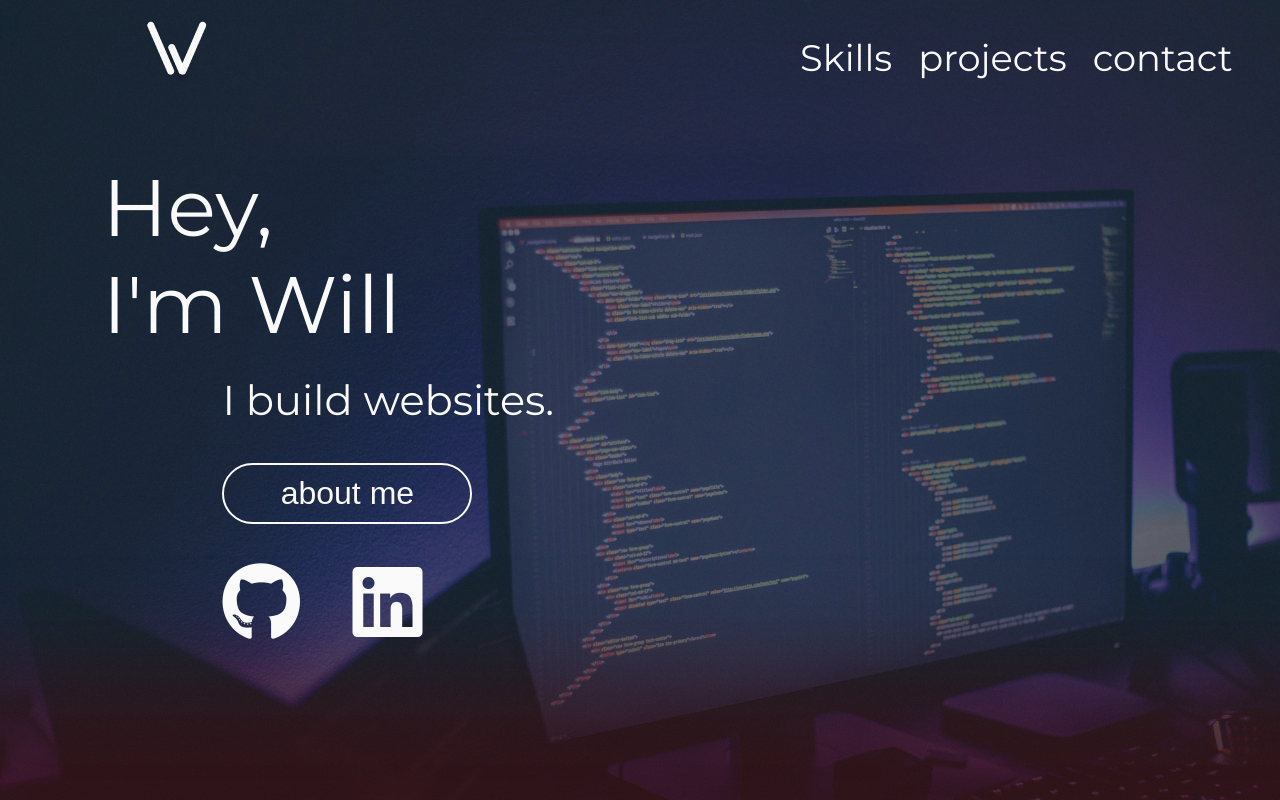
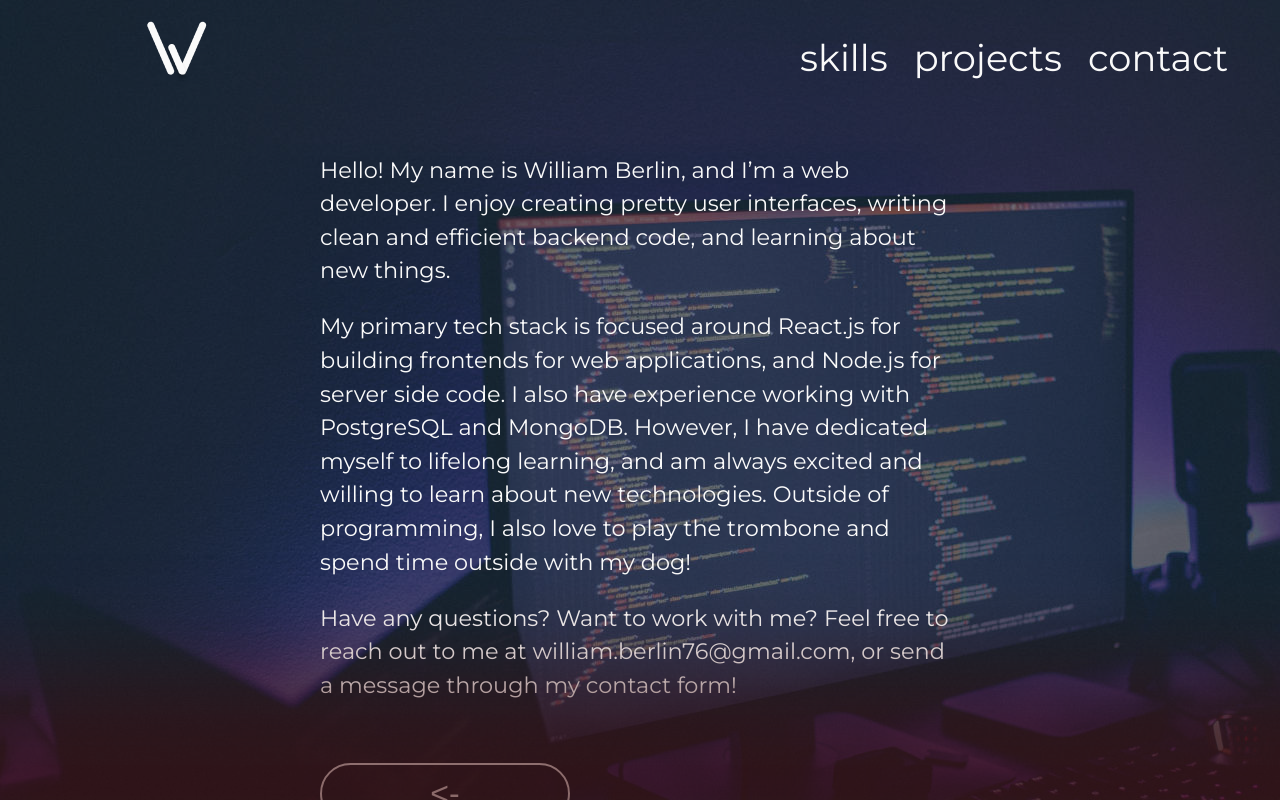
Before and after one commit to WilliamBerlin76/my-website, a React (Create React App) app: page / in a window 1280 px wide. Both pictures are taken after a click on the button "about me". Shown: the top 800 px of the page. Built offline with nearby package versions, Linux system fonts and the light colour scheme.

Commit message:
now toggling about section

```diff
--- /dev/null
+++ b/src/components/about/about.js
@@ -0,0 +1,31 @@
+import React from "react";
+import about from  "./about.module.scss";
+
+const About = ({ toggleAbout }) => {
+    return (
+        <div className={about.aboutContainer}>
+            <p>
+                Hello! My name is William Berlin, and I’m a web developer.
+                I enjoy creating pretty user interfaces, writing clean and efficient backend code,
+                and learning about new things.
+            </p>
+            <p>
+                My primary tech stack is focused around React.js for building frontends for web applications,
+                and Node.js for server side code. I also have experience working with PostgreSQL and MongoDB.
+                However, I have dedicated myself to lifelong learning, and am always excited and willing to learn about new technologies.
+                Outside of programming, I also love to play the trombone and spend time outside with my dog!
+            </p>
+            <p>
+                Have any questions? Want to work with me? Feel free to reach out to me at william.berlin76@gmail.com,
+                or send a message through my contact form!
+            </p>
+
+            <button
+                className={about.backButton}
+                onClick={toggleAbout}
+            >{"<-"}</button>
+        </div>
+    )
+}
+
+export default About;
--- /dev/null
+++ b/src/components/about/about.module.scss
@@ -0,0 +1,26 @@
+.aboutContainer{
+    position: relative;
+    font-size: 1.4rem;
+    width: 50%;
+    line-height: 1.5;
+    margin: 12% auto;
+
+    .backButton{
+        transition: .2s;
+            font-size: 2rem;
+            margin: 38px 0;
+            color: #fafafa;
+            border: solid 2px #fafafa;
+            border-radius: 50px;
+            width: 250px;
+            padding: 10px 30px;
+            background: #ffffff00;
+            cursor: pointer;
+            &:hover{
+                border: solid 2px #00000000;
+                background: #fafafa8b;
+                color: #182035;
+                transition: .2s;
+            }
+    }
+}
--- a/src/components/nav/nav.js
+++ b/src/components/nav/nav.js
@@ -10,7 +10,7 @@ const Nav = () => {
             </div>
 
             <div className={nav.navButtons}>
-                <a href="#skills" className={nav.linkItem}>Skills</a>
+                <a href="#skills" className={nav.linkItem}>skills</a>
                 <a href="#projects" className={nav.linkItem}>projects</a>
                 <a href="#contact" className={nav.linkItem}>contact</a>
             </div>
--- a/src/pages/home/home.js
+++ b/src/pages/home/home.js
@@ -1,10 +1,18 @@
-import React from 'react';
+import React, { useState } from "react";
 import home from "./home.module.scss";
+import About from "../../components/about/about.js";
 
 const Home = () => {
+
+    const [showAbout, setShowAbout] = useState(false);
+
+    const toggleAbout = e => {
+        setShowAbout(!showAbout);
+    }
     return (
         <section className={home.pageContainer}>
             <div className={home.colorOverlay}></div>
+            {showAbout ? (<About toggleAbout={toggleAbout}/>) : (
                 <div className={home.mainTextContainer}>
                     <span className={home.headerText}>
                         Hey, <br></br> I'm Will
@@ -12,7 +20,10 @@ const Home = () => {
                     <span className={home.headerSubText}>
                         I build websites.
                     </span>
-                <button className={home.aboutButton}>about me</button>
+                    <button
+                        className={home.aboutButton}
+                        onClick={toggleAbout}
+                    >about me</button>
                     <div className={home.iconContainer}>
                         <a href="https://github.com/WilliamBerlin76" target="_blank" rel="noreferrer">
                                 <i className="fab fa-github"/>
@@ -23,6 +34,8 @@ const Home = () => {
                     </div>
 
                 </div>
+            )}
+
 
         </section>
     )
```
Lines whose indentation alone changed are shown as unchanged.
